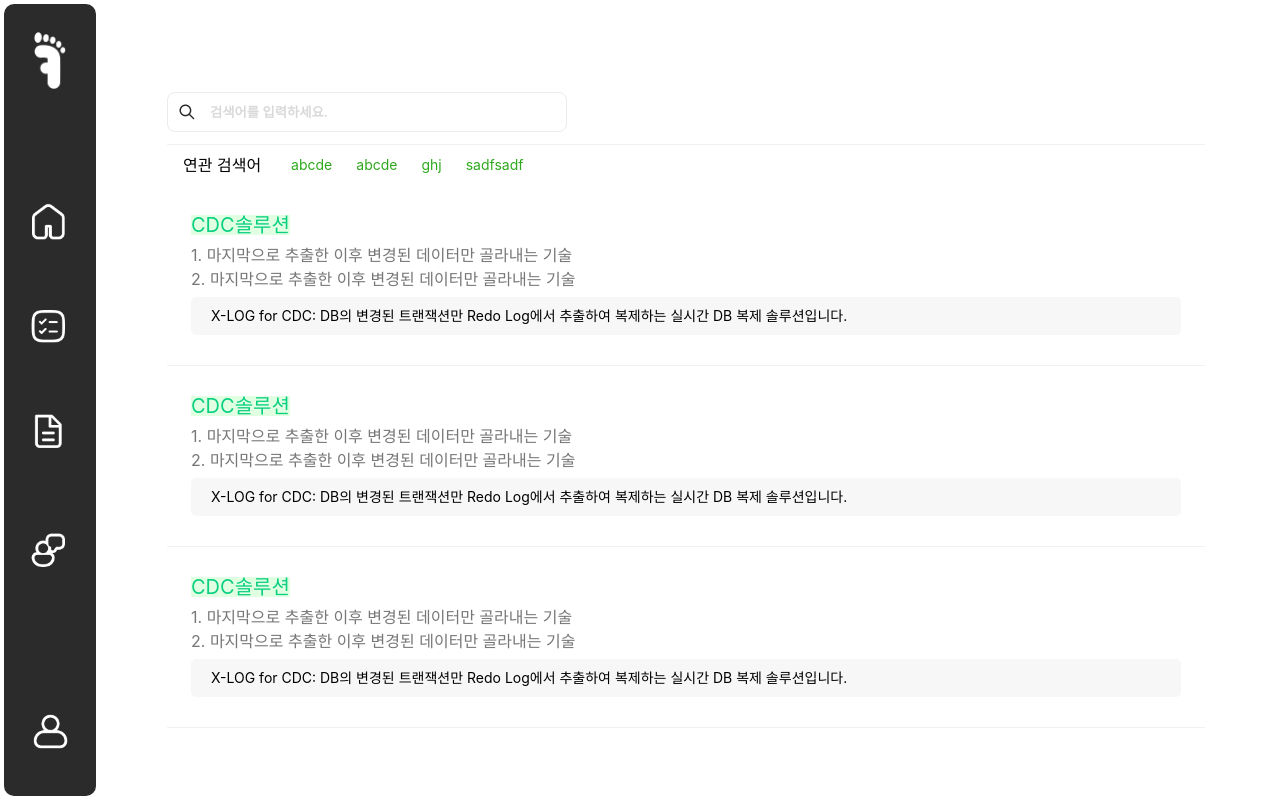
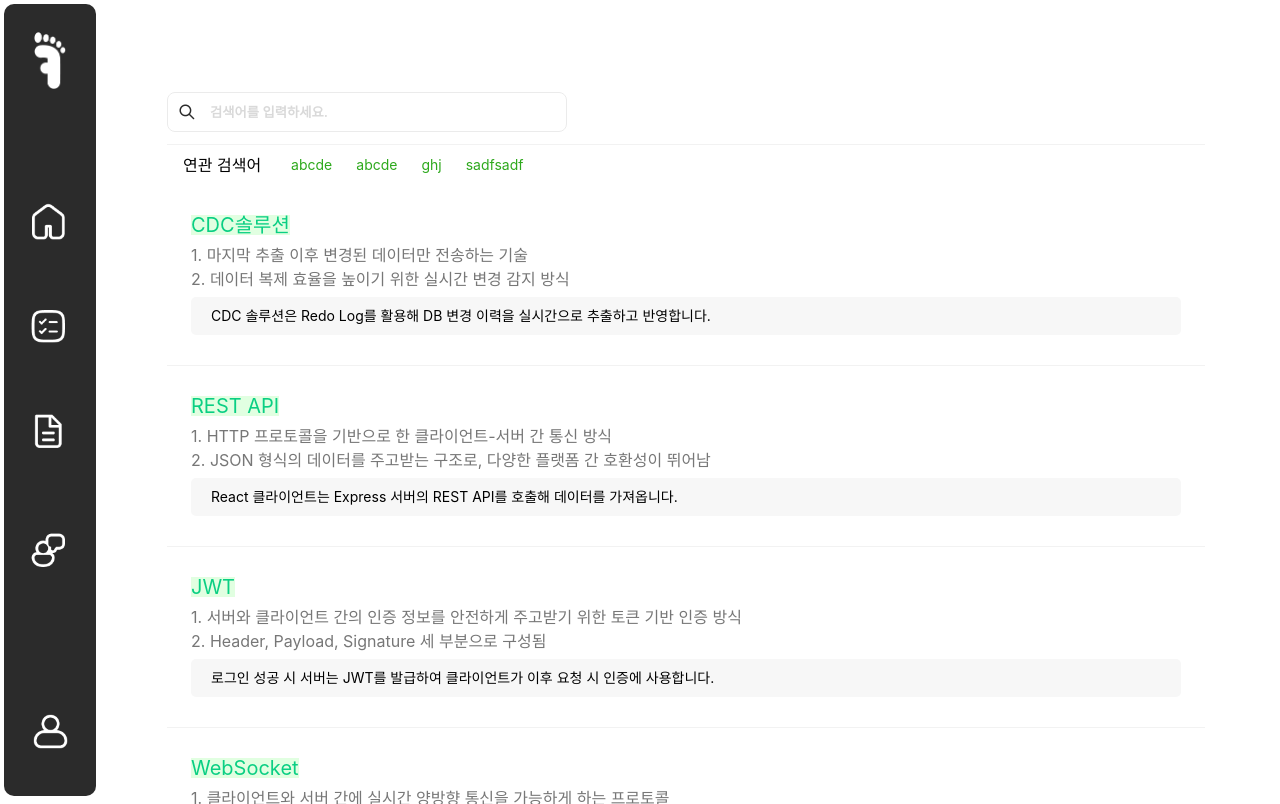
Before and after one commit to TeamS22D/first-step-web, a React (Vite) app: page /dict in a window 1280 px wide. Built offline with nearby package versions, Linux system fonts and the light colour scheme; a web font is replaced by a local one.

Commit message:
feat: json기반 단어 불러오기

```diff
--- a/src/pages/Auth/pages/Dictionary/Dictionary.tsx
+++ b/src/pages/Auth/pages/Dictionary/Dictionary.tsx
@@ -2,6 +2,8 @@ import * as Text from "@/components/Text/Text.style"
 import * as S from "./Dictionary.style"
 import Searchbar from "@/components/Searchbar/Searchbar"
 import Star from "@assets/Dictionary/Star.svg?react"
+import { useEffect, useState } from "react";
+import Data from "./data.json";
 
 interface ISearchResultProps {
     word: string;
@@ -139,15 +141,26 @@ const Sidebar = () => {
     )
 }
 
+interface IWord {
+  word: string;
+  desc: string[];
+  example: string;
+}
+
 function Dictionary() {
+    const [words, setWords] = useState<IWord[]>([]);
+
+    //TODO: API 호출
+    useEffect(() => {setWords(Data)}, [])
+
     return (
         <S.Container>
             <S.DictionaryContainer>
                 <Searchbar />
                 <RelatedKeywords keyword={['abcde', 'abcde', 'ghj', 'sadfsadf']}/>
-                <SearchResult word="CDC솔루션" desc={['마지막으로 추출한 이후 변경된 데이터만 골라내는 기술','마지막으로 추출한 이후 변경된 데이터만 골라내는 기술']} example="X-LOG for CDC: DB의 변경된 트랜잭션만 Redo Log에서 추출하여 복제하는 실시간 DB 복제 솔루션입니다."/>
-                <SearchResult word="CDC솔루션" desc={['마지막으로 추출한 이후 변경된 데이터만 골라내는 기술','마지막으로 추출한 이후 변경된 데이터만 골라내는 기술']} example="X-LOG for CDC: DB의 변경된 트랜잭션만 Redo Log에서 추출하여 복제하는 실시간 DB 복제 솔루션입니다."/>
-                <SearchResult word="CDC솔루션" desc={['마지막으로 추출한 이후 변경된 데이터만 골라내는 기술','마지막으로 추출한 이후 변경된 데이터만 골라내는 기술']} example="X-LOG for CDC: DB의 변경된 트랜잭션만 Redo Log에서 추출하여 복제하는 실시간 DB 복제 솔루션입니다."/>
+                {words.map((elem) => {
+                    return <SearchResult word={elem.word} desc={elem.desc} example={elem.example} />
+                })}
             </S.DictionaryContainer>
             <Sidebar />
         </S.Container>
--- /dev/null
+++ b/src/pages/Auth/pages/Dictionary/data.json
@@ -0,0 +1,82 @@
+[
+  {
+    "word": "CDC솔루션",
+    "desc": [
+      "마지막 추출 이후 변경된 데이터만 전송하는 기술",
+      "데이터 복제 효율을 높이기 위한 실시간 변경 감지 방식"
+    ],
+    "example": "CDC 솔루션은 Redo Log를 활용해 DB 변경 이력을 실시간으로 추출하고 반영합니다."
+  },
+  {
+    "word": "REST API",
+    "desc": [
+      "HTTP 프로토콜을 기반으로 한 클라이언트-서버 간 통신 방식",
+      "JSON 형식의 데이터를 주고받는 구조로, 다양한 플랫폼 간 호환성이 뛰어남"
+    ],
+    "example": "React 클라이언트는 Express 서버의 REST API를 호출해 데이터를 가져옵니다."
+  },
+  {
+    "word": "JWT",
+    "desc": [
+      "서버와 클라이언트 간의 인증 정보를 안전하게 주고받기 위한 토큰 기반 인증 방식",
+      "Header, Payload, Signature 세 부분으로 구성됨"
+    ],
+    "example": "로그인 성공 시 서버는 JWT를 발급하여 클라이언트가 이후 요청 시 인증에 사용합니다."
+  },
+  {
+    "word": "WebSocket",
+    "desc": [
+      "클라이언트와 서버 간에 실시간 양방향 통신을 가능하게 하는 프로토콜",
+      "채팅, 알림 등 실시간 데이터가 필요한 서비스에 자주 사용됨"
+    ],
+    "example": "WebSocket 연결을 통해 채팅 메시지를 지연 없이 주고받을 수 있습니다."
+  },
+  {
+    "word": "Docker",
+    "desc": [
+      "애플리케이션을 컨테이너 단위로 패키징하여 어디서나 실행할 수 있게 하는 기술",
+      "환경 차이에 영향을 받지 않고 일관된 배포가 가능함"
+    ],
+    "example": "프로젝트를 Docker 컨테이너로 빌드해 로컬 환경과 서버 환경의 차이를 줄였습니다."
+  },
+  {
+    "word": "CI/CD",
+    "desc": [
+      "Continuous Integration / Continuous Deployment의 약자",
+      "코드 변경 시 자동 빌드, 테스트, 배포 과정을 수행하는 개발 방식"
+    ],
+    "example": "GitHub Actions를 이용해 CI/CD 파이프라인을 구성하여 코드 변경 시 자동 배포가 이루어집니다."
+  },
+  {
+    "word": "GraphQL",
+    "desc": [
+      "클라이언트가 필요한 데이터만 요청할 수 있게 해주는 API 쿼리 언어",
+      "REST보다 효율적인 데이터 요청이 가능함"
+    ],
+    "example": "GraphQL을 통해 단일 요청으로 사용자 정보와 게시글 데이터를 동시에 가져올 수 있습니다."
+  },
+  {
+    "word": "Redis",
+    "desc": [
+      "인메모리 기반의 고성능 키-값 데이터베이스",
+      "캐싱, 세션 관리, 큐 등 다양한 용도로 활용됨"
+    ],
+    "example": "로그인 세션 정보를 Redis에 저장하여 응답 속도를 향상시켰습니다."
+  },
+  {
+    "word": "OAuth 2.0",
+    "desc": [
+      "사용자의 비밀번호를 공유하지 않고 제3자 앱이 인증을 수행할 수 있게 하는 프로토콜",
+      "Google, Kakao, GitHub 로그인 등에 활용됨"
+    ],
+    "example": "OAuth 2.0을 이용해 구글 계정으로 간편하게 로그인할 수 있습니다."
+  },
+  {
+    "word": "SSR",
+    "desc": [
+      "Server Side Rendering의 약자로, 브라우저가 아닌 서버에서 HTML을 렌더링하는 기술",
+      "SEO 개선과 초기 로딩 속도 향상에 유리함"
+    ],
+    "example": "Next.js를 사용해 SSR 기반으로 페이지를 렌더링했습니다."
+  }
+]
```
Also changed, not shown: src/svg.d.ts (+4 -3 lines).
